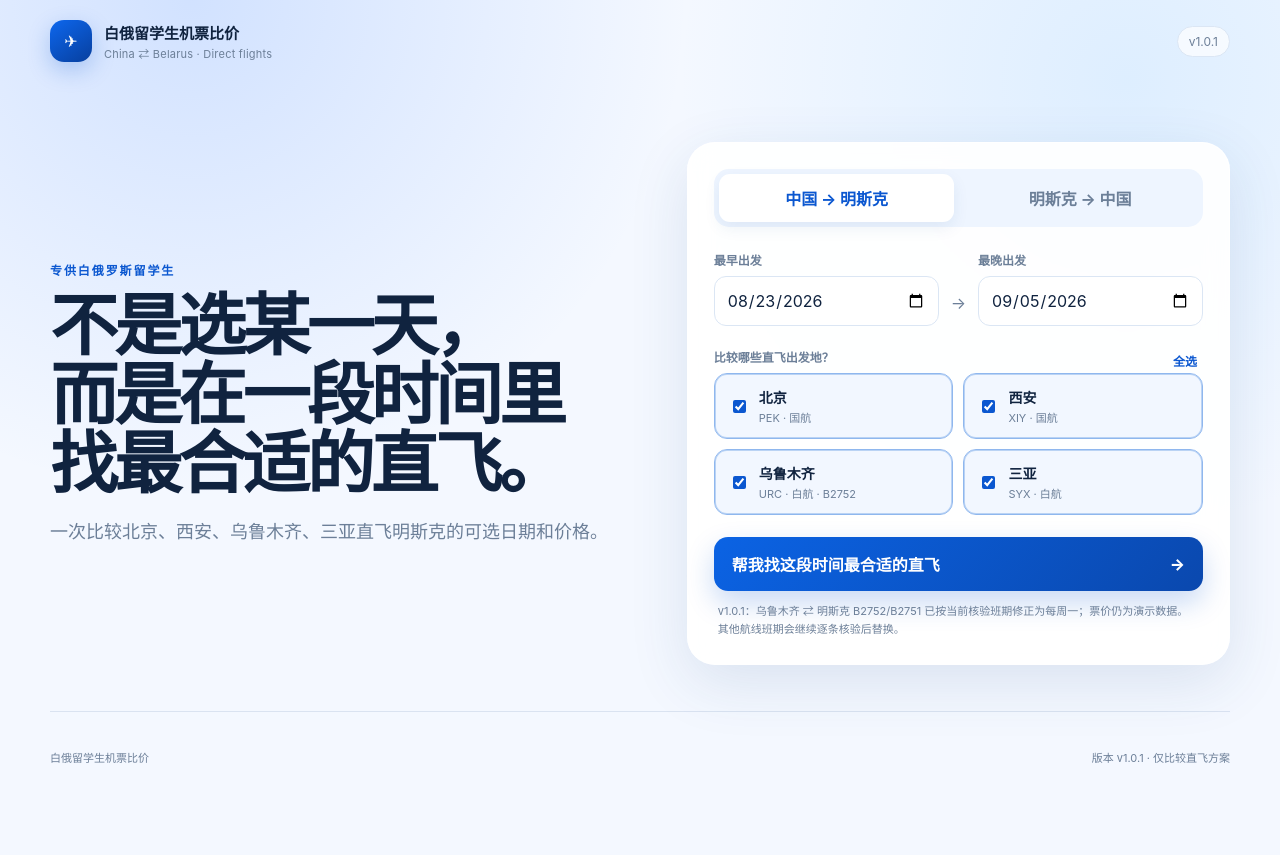
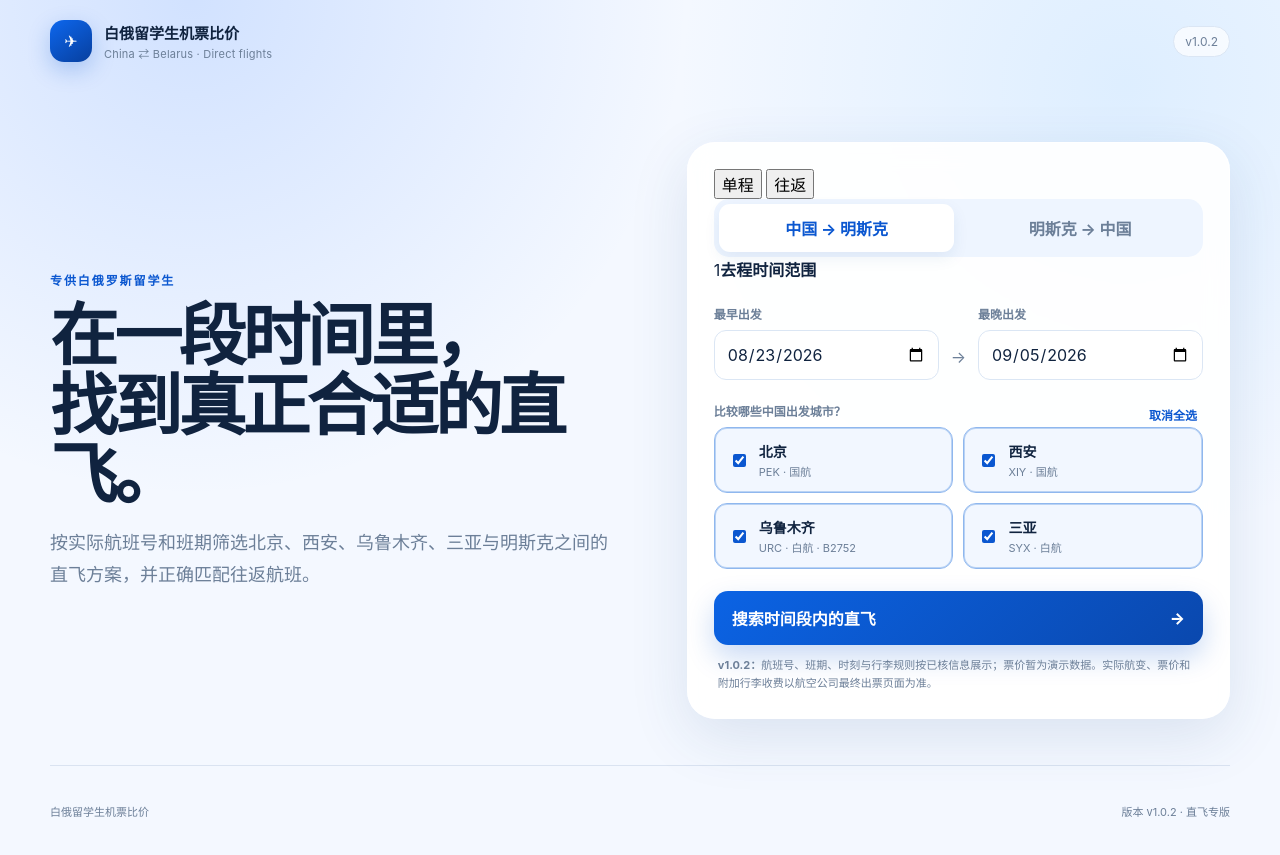
Before and after one commit to fansfood/fansfood.github.io, a plain HTML site: page flights/index.html in a window 1280 px wide. Before the commit the page ends 801 px from the top, so only its background shows below. Drawn offline with Linux system fonts and the light colour scheme.

Commit message:
Upgrade flight compare to v1.0.2 with round-trip search

```diff
--- a/flights/index.html
+++ b/flights/index.html
@@ -4,7 +4,7 @@
   <meta charset="utf-8" />
   <meta name="viewport" content="width=device-width,initial-scale=1" />
   <meta name="theme-color" content="#0b57d0" />
-  <title>白俄留学生机票比价 · v1.0.1</title>
+  <title>白俄留学生机票比价 · v1.0.2</title>
   <link rel="stylesheet" href="./styles.css" />
 </head>
 <body>
@@ -12,63 +12,83 @@
     <header class="topbar">
       <a class="brand" href="#" aria-label="首页">
         <span class="brand-mark">✈</span>
-        <span>
-          <strong>白俄留学生机票比价</strong>
-          <small>China ⇄ Belarus · Direct flights</small>
-        </span>
+        <span><strong>白俄留学生机票比价</strong><small>China ⇄ Belarus · Direct flights</small></span>
       </a>
-      <span class="version">v1.0.1</span>
+      <span class="version">v1.0.2</span>
     </header>
 
     <main>
       <section class="hero">
         <div class="hero-copy">
           <span class="eyebrow">专供白俄罗斯留学生</span>
-          <h1>不是选某一天，<br />而是在一段时间里找最合适的直飞。</h1>
-          <p>一次比较北京、西安、乌鲁木齐、三亚直飞明斯克的可选日期和价格。</p>
+          <h1>在一段时间里，<br />找到真正合适的直飞。</h1>
+          <p>按实际航班号和班期筛选北京、西安、乌鲁木齐、三亚与明斯克之间的直飞方案，并正确匹配往返航班。</p>
         </div>
 
         <div class="search-card" aria-label="机票搜索">
-          <div class="direction-tabs" role="tablist">
-            <button class="tab active" data-direction="to-minsk">中国 → 明斯克</button>
-            <button class="tab" data-direction="from-minsk">明斯克 → 中国</button>
+          <div class="segmented trip-tabs" role="tablist" aria-label="行程类型">
+            <button class="trip-tab active" data-trip="oneway" type="button">单程</button>
+            <button class="trip-tab" data-trip="roundtrip" type="button">往返</button>
           </div>
 
-          <div class="date-grid">
-            <label><span>最早出发</span><input id="startDate" type="date" /></label>
-            <div class="date-arrow">→</div>
-            <label><span>最晚出发</span><input id="endDate" type="date" /></label>
+          <div class="direction-tabs" role="tablist" aria-label="出发方向">
+            <button class="tab active" data-direction="to-minsk" type="button">中国 → 明斯克</button>
+            <button class="tab" data-direction="from-minsk" type="button">明斯克 → 中国</button>
+          </div>
+
+          <div class="range-block">
+            <div class="range-caption"><span class="range-step">1</span><strong>去程时间范围</strong></div>
+            <div class="date-grid">
+              <label><span>最早出发</span><input id="startDate" type="date" /></label>
+              <div class="date-arrow">→</div>
+              <label><span>最晚出发</span><input id="endDate" type="date" /></label>
+            </div>
+          </div>
+
+          <div id="returnRange" class="range-block return-range hidden">
+            <div class="range-caption"><span class="range-step">2</span><strong>返程时间范围</strong></div>
+            <div class="date-grid compact-top">
+              <label><span>最早返程</span><input id="returnStartDate" type="date" /></label>
+              <div class="date-arrow">→</div>
+              <label><span>最晚返程</span><input id="returnEndDate" type="date" /></label>
+            </div>
           </div>
 
           <div class="origin-block">
             <div class="field-label-row">
-              <span>比较哪些直飞出发地？</span>
-              <button id="toggleAll" class="text-button" type="button">全选</button>
+              <span id="cityFilterLabel">比较哪些中国出发城市？</span>
+              <button id="toggleAll" class="text-button" type="button">取消全选</button>
             </div>
             <div id="originOptions" class="origin-options"></div>
           </div>
 
           <button id="searchButton" class="primary-button" type="button">
-            <span>帮我找这段时间最合适的直飞</span><span aria-hidden="true">→</span>
+            <span id="searchButtonText">搜索时间段内的直飞</span><span aria-hidden="true">→</span>
           </button>
-          <p class="demo-note">v1.0.1：乌鲁木齐 ⇄ 明斯克 B2752/B2751 已按当前核验班期修正为每周一；票价仍为演示数据。其他航线班期会继续逐条核验后替换。</p>
+          <p class="demo-note"><strong>v1.0.2：</strong>航班号、班期、时刻与行李规则按已核信息展示；票价暂为演示数据。实际航变、票价和附加行李收费以航空公司最终出票页面为准。</p>
         </div>
       </section>
 
       <section id="results" class="results hidden" aria-live="polite">
         <div class="results-heading">
-          <div><span class="eyebrow">搜索结果</span><h2 id="resultTitle">这段时间最值得买的直飞</h2></div>
-          <div class="sort-control"><label for="sortSelect">排序</label><select id="sortSelect"><option value="price">价格最低</option><option value="date">日期最早</option><option value="duration">飞行时间最短</option></select></div>
+          <div><span class="eyebrow">搜索结果</span><h2 id="resultTitle">时间段直飞比价</h2></div>
+          <div class="sort-control"><label for="sortSelect">排序</label><select id="sortSelect"><option value="price">价格最低</option><option value="date">去程最早</option><option value="duration">飞行时间最短</option></select></div>
         </div>
         <article id="winnerCard" class="winner-card"></article>
         <div class="content-grid">
-          <section class="panel"><div class="panel-title"><div><span class="eyebrow">日期视角</span><h3>价格日历</h3></div><span class="legend"><i></i> 最低价日期</span></div><div id="calendarList" class="calendar-list"></div></section>
-          <section class="panel"><div class="panel-title"><div><span class="eyebrow">方案视角</span><h3>航班横向比较</h3></div><span id="resultCount" class="count-pill"></span></div><div id="flightList" class="flight-list"></div></section>
+          <section class="panel calendar-panel">
+            <div class="panel-title"><div><span class="eyebrow">日期视角</span><h3 id="calendarTitle">去程价格日历</h3></div><span class="legend"><i></i> 最低价</span></div>
+            <div id="calendarList" class="calendar-list"></div>
+          </section>
+          <section class="panel flights-panel">
+            <div class="panel-title"><div><span class="eyebrow">完整信息</span><h3 id="listTitle">航班横向比较</h3></div><span id="resultCount" class="count-pill"></span></div>
+            <div id="flightList" class="flight-list"></div>
+          </section>
         </div>
       </section>
     </main>
 
-    <footer><span>白俄留学生机票比价</span><span>版本 v1.0.1 · 仅比较直飞方案</span></footer>
+    <footer><span>白俄留学生机票比价</span><span>版本 v1.0.2 · 直飞专版</span></footer>
   </div>
   <script src="./app.js"></script>
 </body>
```
